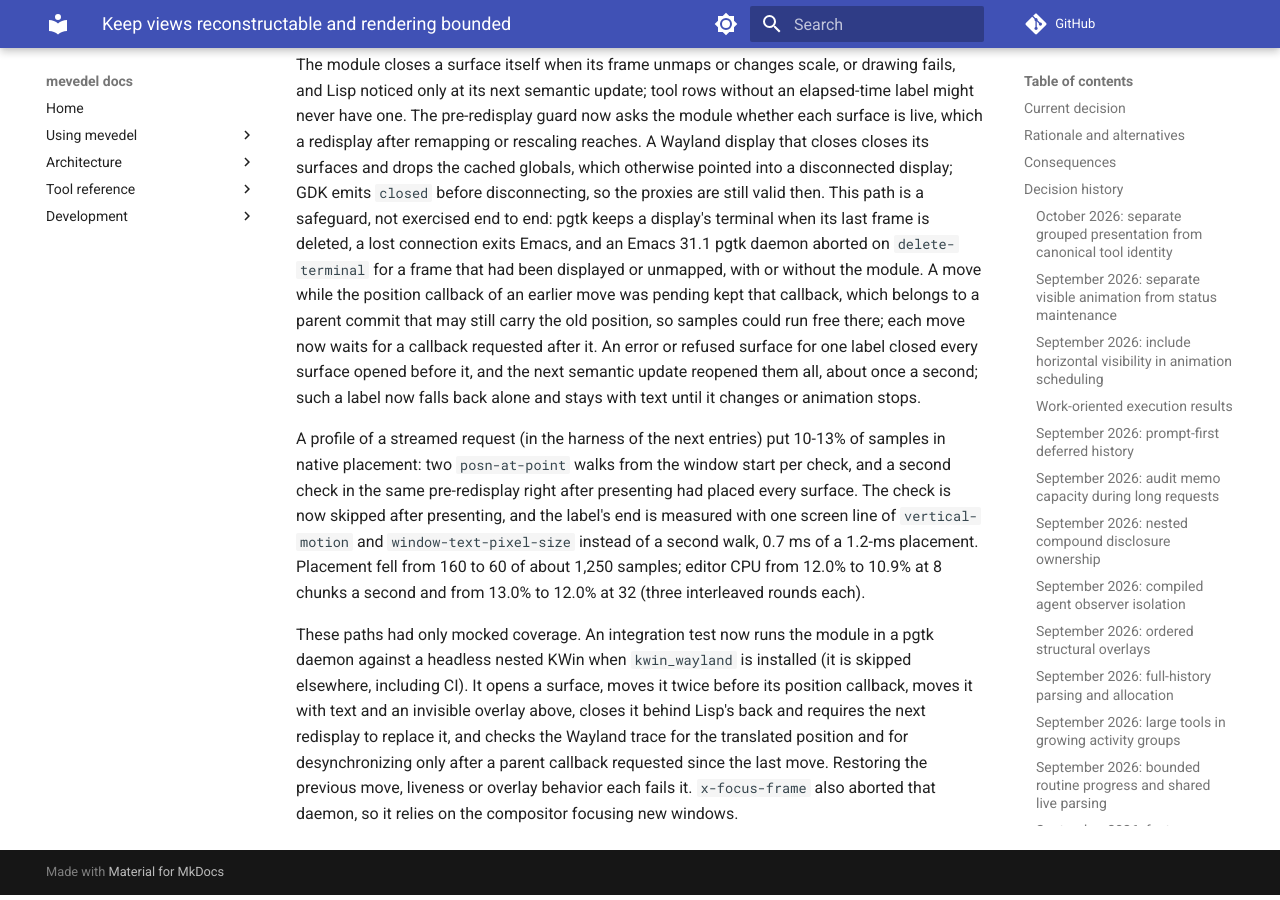
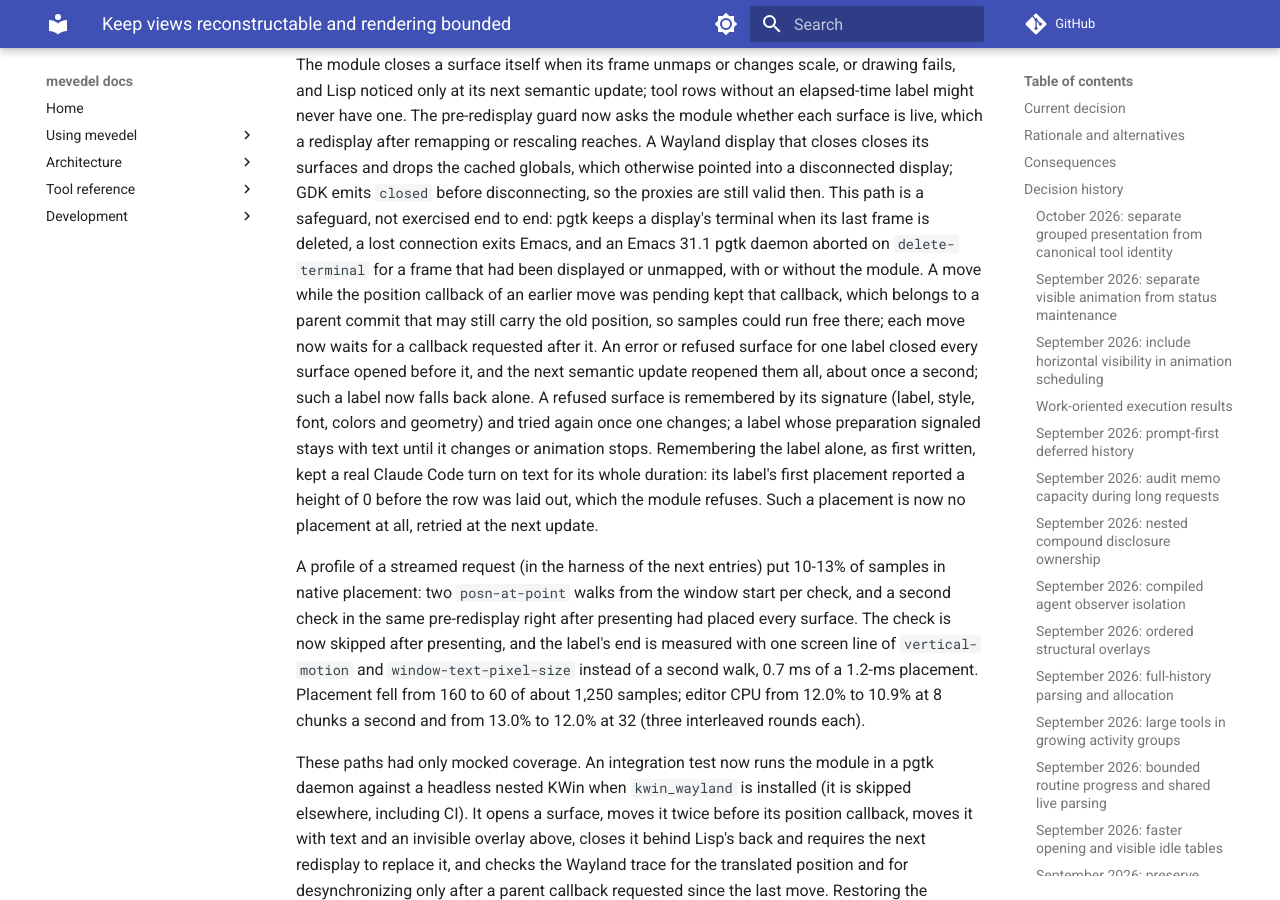
Before and after one commit to FrauH0lle/mevedel, an MkDocs documentation site: the page built from docs/adr/0119-keep-views-reconstructable-and-rendering-bounded.md, in a window 1280 px wide and 900 px high, scrolled down 34237 px. Built offline with MkDocs 1.6.1 and Material for MkDocs 9.7.7, drawn with Linux system fonts in a browser that asks for light colours; comment, search, counter and statistics services are not loaded; some of the changed text lies outside the part shown.

Commit message:
fix(native): Retry a refused surface once its layout changes
The failure memory keyed a refused surface on its bare label, so one
transient refusal kept the label on text animation until it changed.  A
real Claude Code turn hit exactly that: its label's first placement
reported a height of 0 before the row was laid out, the module refused
it, and the whole turn animated as text at 19.6-22.6% editor CPU instead
of 16.5-16.8% natively.

A placement without height is now no placement, retried at the next
update.  A refused surface is remembered by its signature, which holds
the label, style, font, colors and geometry, so a changed layout is tried
again.  A label whose preparation signaled still stays with text until it
changes or animation stops.

* mevedel-view-native.el (mevedel-view-native--failed): Hold signatures
and signaling specs.
(mevedel-view-native--placement): Require a height.
(mevedel-view-native-sync): Remember and skip refused signatures.
* test/test-mevedel-view-native.el (mevedel-view-native-sync/failure):
Retry a refused label after its geometry changes.
* docs/view.md, docs/adr/0119-*.md: Describe the retry.

```diff
--- a/docs/adr/0119-keep-views-reconstructable-and-rendering-bounded.md
+++ b/docs/adr/0119-keep-views-reconstructable-and-rendering-bounded.md
@@ -1562,7 +1562,13 @@
 free there; each move now waits for a callback requested after it. An error or
 refused surface for one label closed every surface opened before it, and the
 next semantic update reopened them all, about once a second; such a label now
-falls back alone and stays with text until it changes or animation stops.
+falls back alone. A refused surface is remembered by its signature (label,
+style, font, colors and geometry) and tried again once one changes; a label
+whose preparation signaled stays with text until it changes or animation
+stops. Remembering the label alone, as first written, kept a real Claude Code
+turn on text for its whole duration: its label's first placement reported a
+height of 0 before the row was laid out, which the module refuses. Such a
+placement is now no placement at all, retried at the next update.
 
 A profile of a streamed request (in the harness of the next entries) put
 10-13% of samples in native placement: two `posn-at-point` walks from the
```
Also changed, not shown: docs/view.md (+5 -3 lines), 2 other files.
